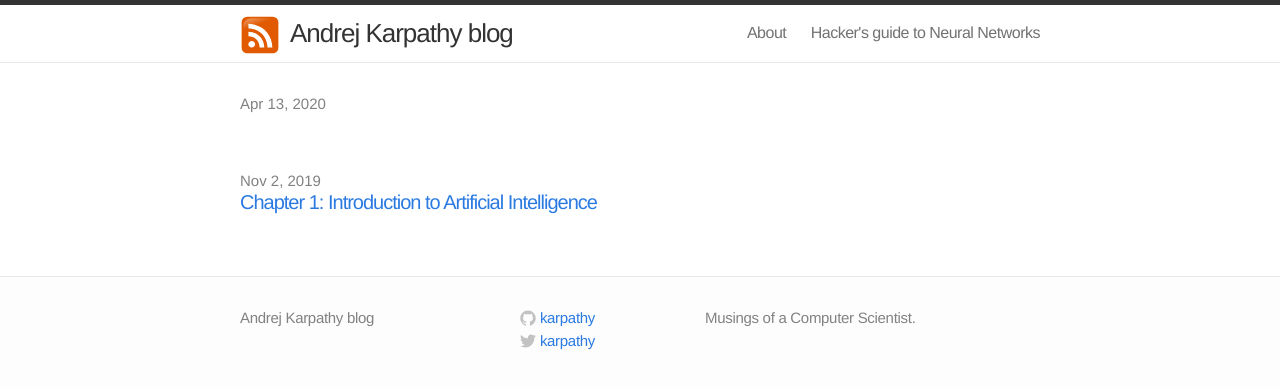
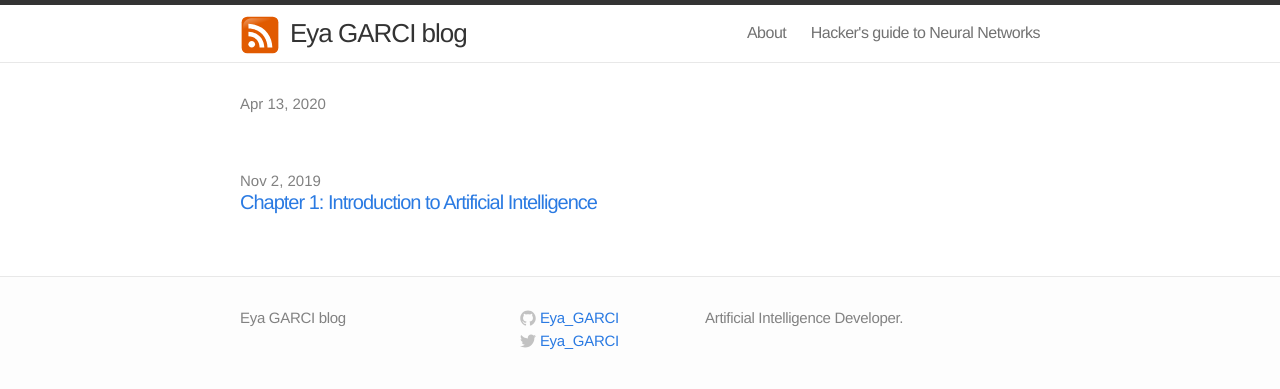
Before and after one commit to eyagarci/eyagarci.github.io, a Jekyll site: the page built from index.html, in a window 1280 px wide. Shown: the top 389 px of the page. Built offline with Jekyll 4.4.1, drawn with Linux system fonts in a browser that asks for light colours.

Commit message:
update myBlog

```diff
--- a/_config.yml
+++ b/_config.yml
@@ -1,11 +1,11 @@
 # Site settings
-title: Andrej Karpathy blog
+title: Eya GARCI blog
 email:
-description: "Musings of a Computer Scientist."
+description: "Artificial Intelligence Developer."
 baseurl: ""
-url: "http://karpathy.github.io"
-twitter_username: karpathy
-github_username:  karpathy
+url: "http://eyagarci.github.io"
+twitter_username: Eya_GARCI
+github_username:  Eya_GARCI
 
 # Build settings
 markdown: kramdown
```
